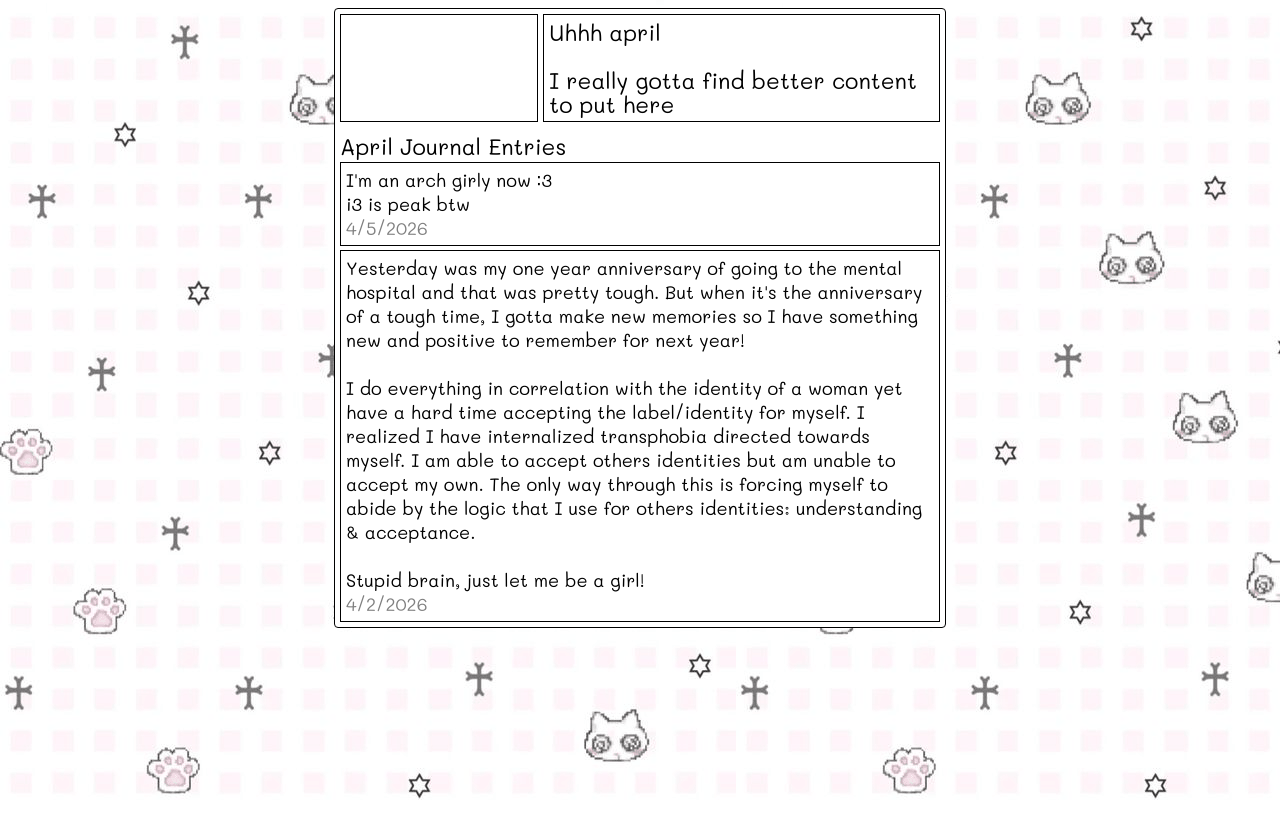
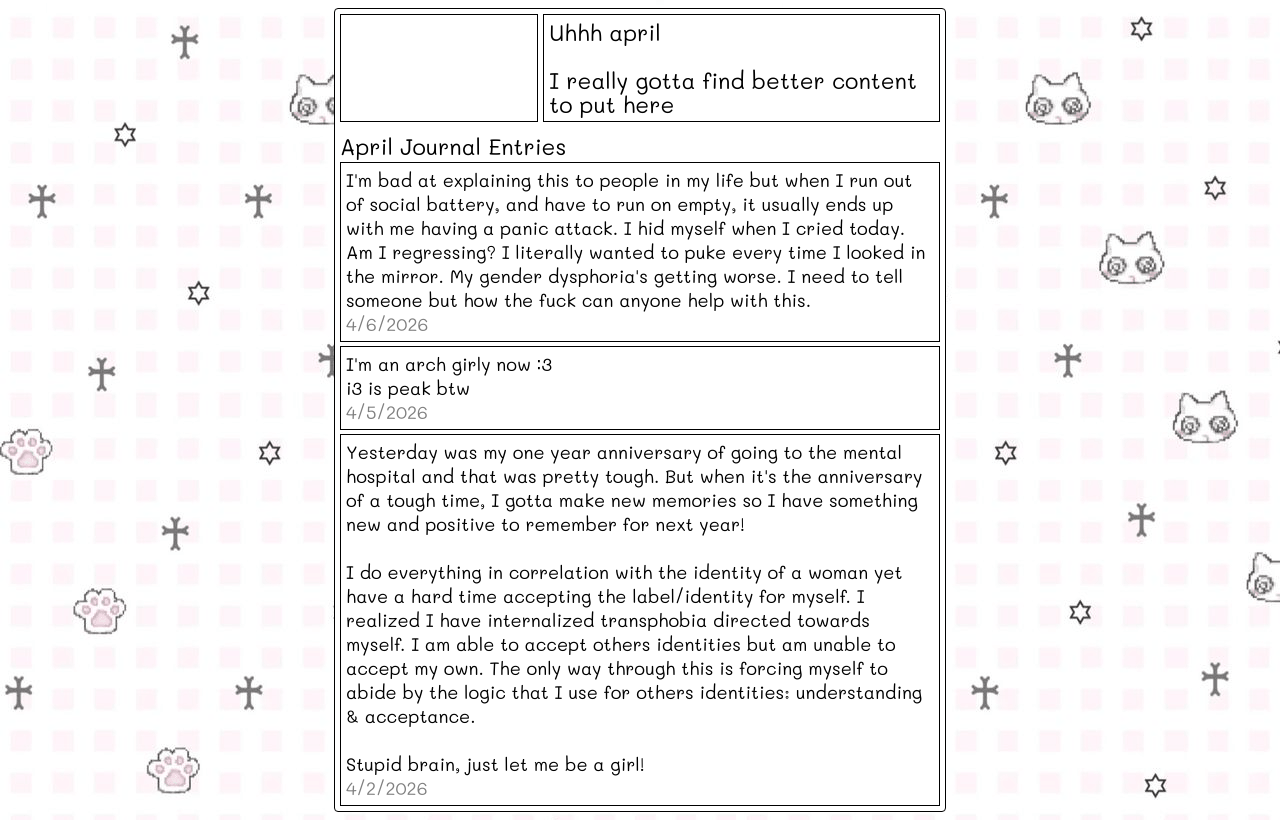
Before and after one commit to girlycoded/girlycoded-website, a website built with Vite: page blog/04-2026.html in a window 1280 px wide. Built offline with nearby package versions, Linux system fonts and the light colour scheme.

Commit message:
Added journal entry

```diff
--- a/blog/04-2026.html
+++ b/blog/04-2026.html
@@ -24,6 +24,13 @@
 			<div id="journal-posts" class="">
 				<div style="height: 4px;"></div>
 				<p>April Journal Entries</p>
+
+				<div class="post textarea border">
+					<p>I'm bad at explaining this to people in my life but when I run out of social battery, and have to run on empty, it usually ends up with me having a panic attack. I hid myself when I cried today. Am I regressing? I literally wanted to puke every time I looked in the mirror. My gender dysphoria's getting worse. I need to tell someone but how the fuck can anyone help with this.</p>
+					<div class="post-details">
+						<p class="date">4/6/2026</p>
+					</div>
+				</div>
 				<div class="post textarea border">
 					<p>I'm an arch girly now ∶3</p>
 					<p>i3 is peak btw</p>
```
